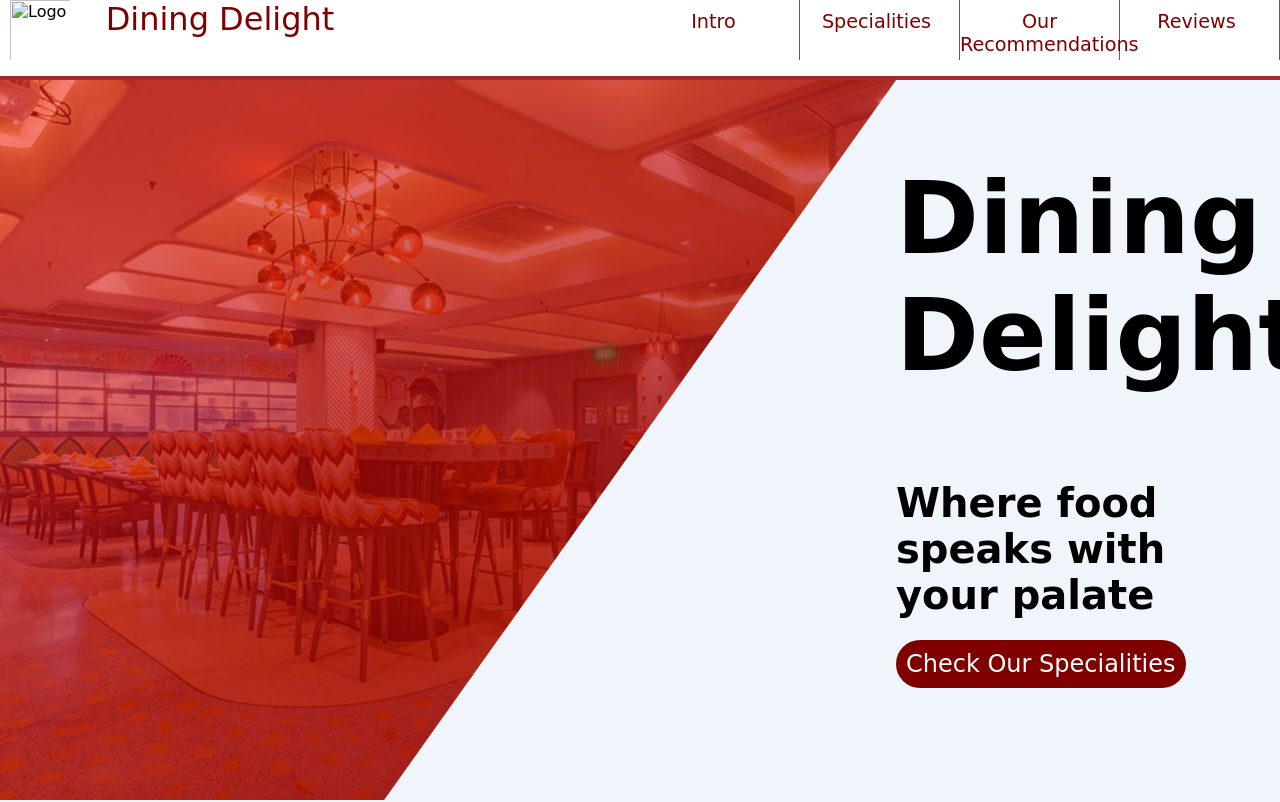
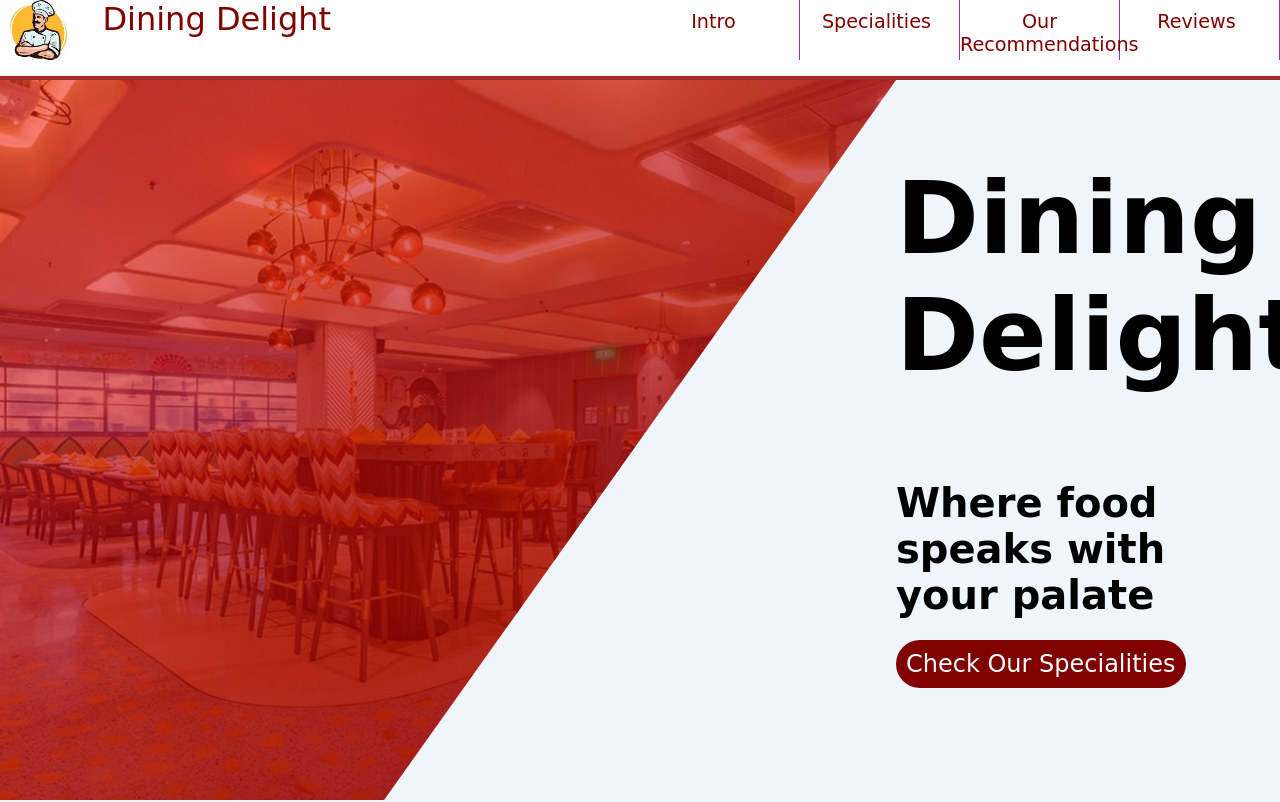
Before and after one commit to Umang-IIT/Dining-Delight, a plain HTML site: page index.html in a window 1280 px wide. Shown: the top 802 px of the page. Drawn offline with Linux system fonts and the light colour scheme; a web font is replaced by a local one.

Commit message:
Changed path of an src

```diff
--- a/index.html
+++ b/index.html
@@ -329,7 +329,7 @@
     </head>
     <body>
         <header  style="border-bottom: brown 4px solid; height: 80px; padding-bottom: 2px;position: sticky;top: 0; z-index: 100; background-color: white;">
-            <img src="../Assignment 1/Img/chef logo.jpg" class="chef_logo" alt="Logo">
+            <img src="Img/chef logo.jpg" class="chef_logo" alt="Logo">
             <div class="Restaurent_Name">Dining Delight</div>
             <div class="heading"><a href="#Reviews">&nbsp;Reviews&nbsp;&nbsp; </a></div>
             <div class="heading"><a href="#Recommendation"> Our Recommendations&nbsp;&nbsp;</a></div>
```
